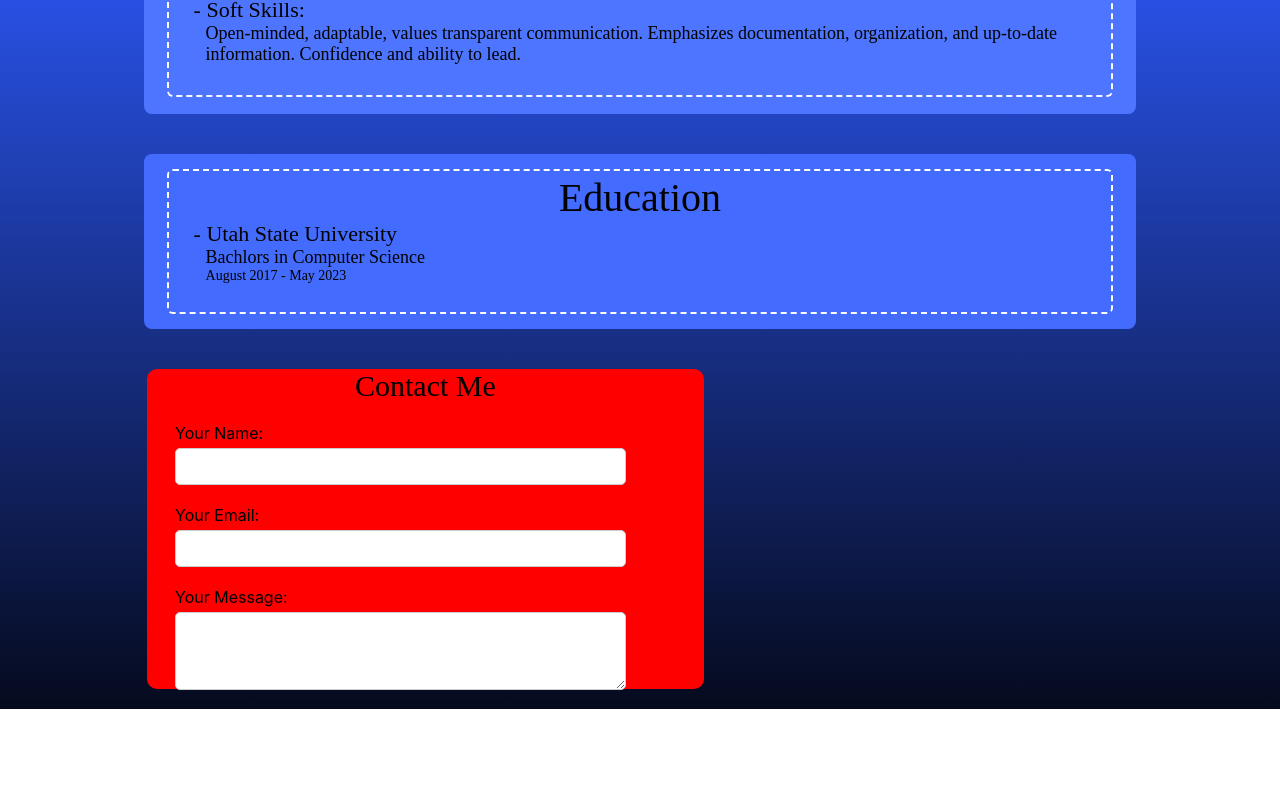
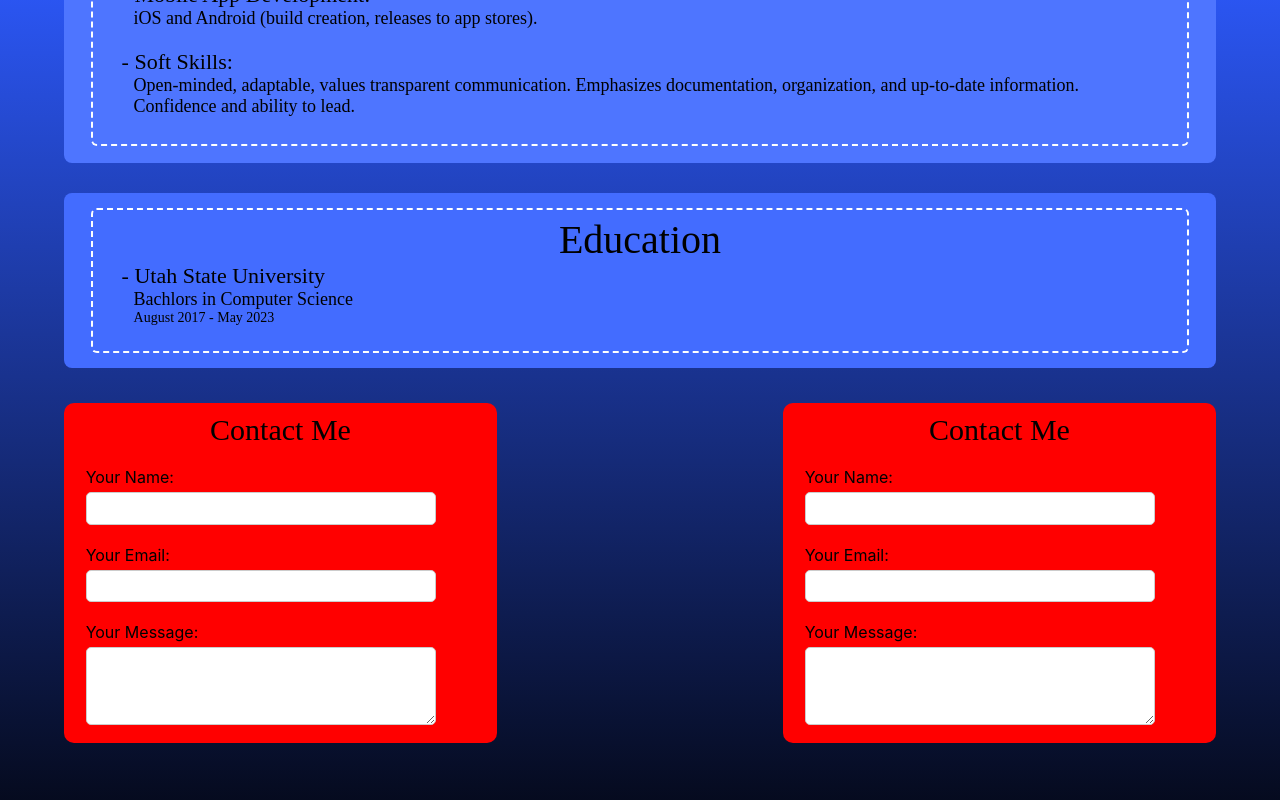
Before and after one commit to jennacioffi/personal-website, a React (Create React App) app: page / in a window 1280 px wide. Shown: the part 916-1716 px from the top of the page. Before the commit the page ends 1625 px from the top, so only its background shows below. Built offline with nearby package versions, Linux system fonts and the light colour scheme.

Commit message:
working on contact-me-card

```diff
--- a/src/App.js
+++ b/src/App.js
@@ -86,7 +86,10 @@ function App() {
         color="ceruleanBlue"
       />
       <HorizontalCards title="Education" bulletPoints={eduBulletPoints} color="deepBlue" />
-      <ContactMeCard/>
+      <div style={styles.multiCards}>
+        <ContactMeCard/>
+        <ContactMeCard/>
+      </div>
     </div>
   );
 }
--- a/src/App.styles.js
+++ b/src/App.styles.js
@@ -1,6 +1,14 @@
 const styles = {
   websiteBackgroundContainer: {
-    background: 'linear-gradient(#A4B8FF, #2D5AFF, #050A1D)'
+    background: 'linear-gradient(#A4B8FF, #2D5AFF, #050A1D)',
+    display: 'flex',
+    flexDirection: 'column',
+    justifyContent: 'space-around',
+    padding: '5%',
+  },
+  multiCards: {
+    display: 'flex',
+    justifyContent: 'space-between',
   },
 };
 
--- a/src/components/Card/ContactMeCard/contact_me_card.styles.js
+++ b/src/components/Card/ContactMeCard/contact_me_card.styles.js
@@ -3,17 +3,16 @@ import { fonts } from '../../../styles/fonts.js';
 const styles = {
   mainContainer: {
     display: 'flex',
-    justifyContent: 'flex-start',
-    padding: '20px',
-    paddingLeft: '11.5%',
+    justifyContent: 'space-between',
+    paddingTop: '20px',
   },
   outerCard: {
     alignContent: 'flex-start',
     backgroundColor: 'red',
     borderRadius: '10px',
     paddingVertical: '50px',
-    width: '50%',
-    height: '320px'
+    width: '100%',
+    height: '340px'
   },
   cardHeader: {
     display: 'flex',
@@ -21,6 +20,7 @@ const styles = {
     justifyContent: 'center',
     fontSize: '30px',
     marginBottom: '20px',
+    marginTop: '10px',
   },
   input: {
     marginBottom: '20px',
--- a/src/components/Card/HorizontalCards/horizontal_card.styles.js
+++ b/src/components/Card/HorizontalCards/horizontal_card.styles.js
@@ -4,7 +4,8 @@ const styles = {
   mainContainer: {
     display: 'flex',
     justifyContent: 'center',
-    padding: '20px',
+    paddingTop: '15px',
+    paddingBottom: '15px',
   },
   cardBackgroundContainer: {
     borderRadius: '8px',
@@ -15,7 +16,7 @@ const styles = {
     overflowX: 'hidden',
     overflowY: 'auto',
     position: 'relative',
-    width: '80%',
+    width: '100%',
   },
   dashedBorder: {
     border: '2px dashed #FFFFFF',
```
